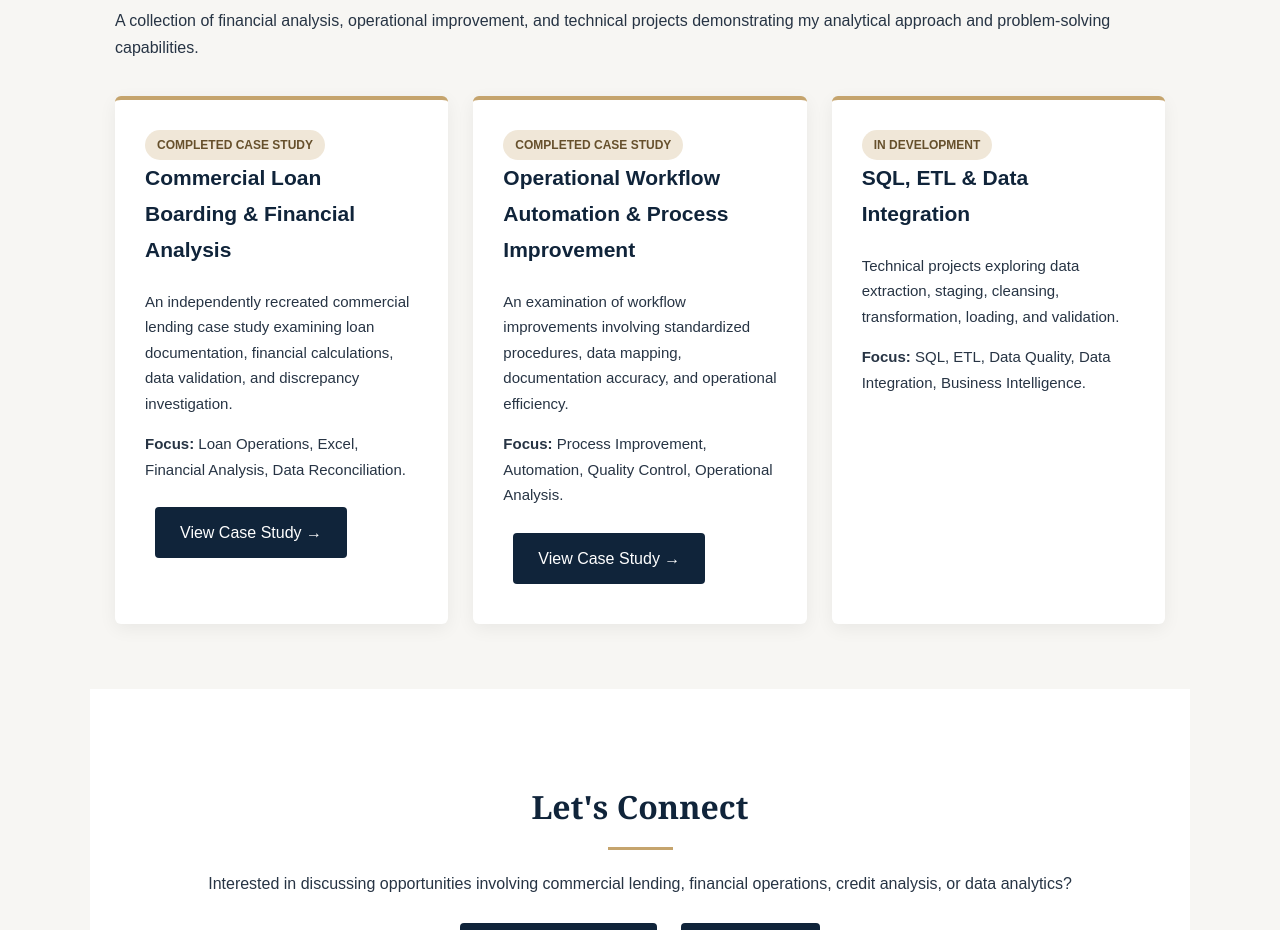
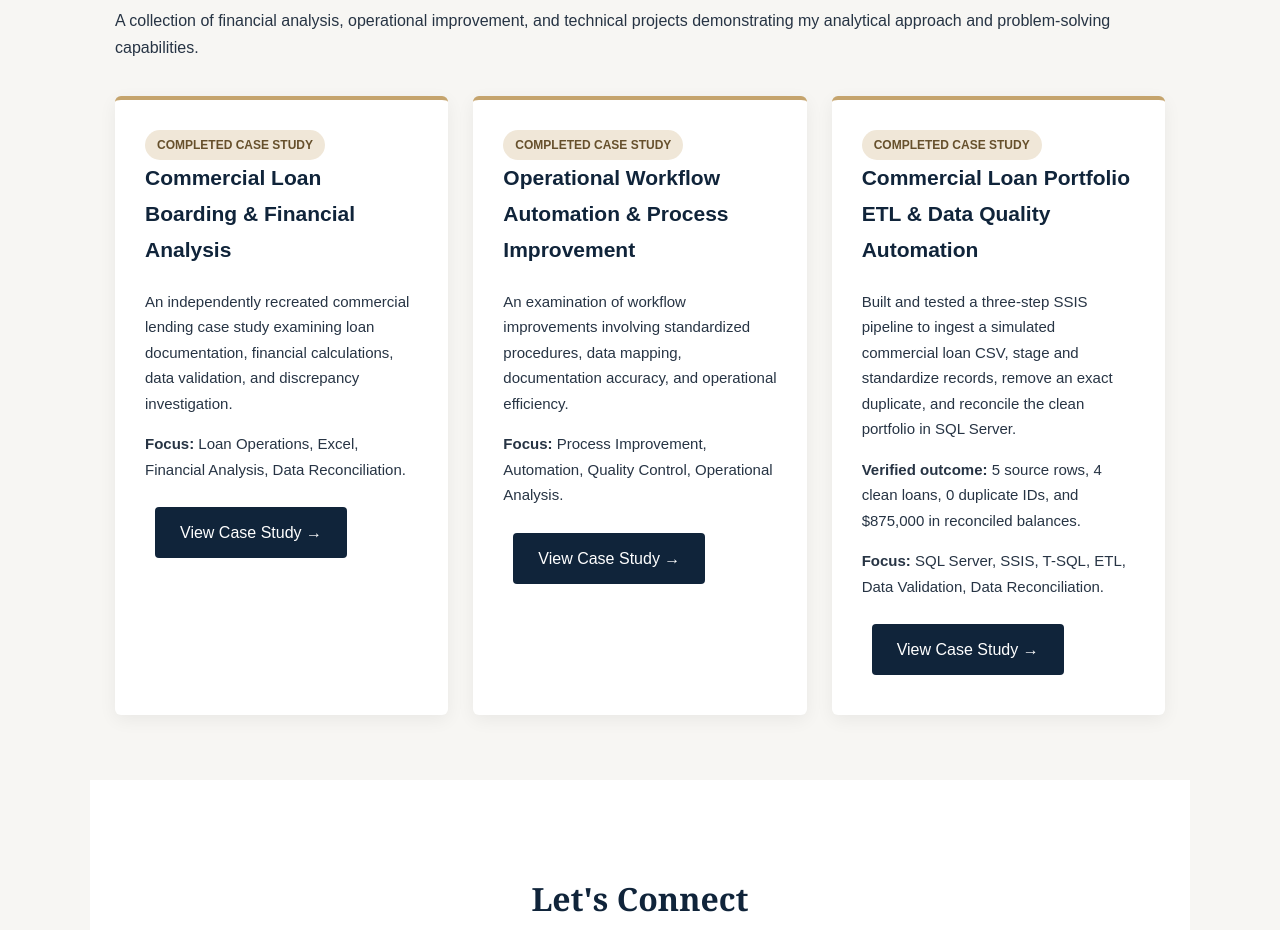
Before and after one commit to Shamitra78/Shamitra78.github.io, a plain HTML site: page index.html in a window 1280 px wide. Shown: the part 1640-2570 px from the top of the page. Drawn offline with Linux system fonts and the light colour scheme.

Commit message:
Publish completed Commercial Loan ETL case stud

```diff
--- a/index.html
+++ b/index.html
@@ -326,21 +326,18 @@ footer {
     </div>
 
     <div class="card">
-     <span class="badge">IN DEVELOPMENT</span>
-
-      <h3>SQL, ETL & Data Integration</h3>
-
+      <span class="badge">COMPLETED CASE STUDY</span>
+      <h3>Commercial Loan Portfolio ETL &amp; Data Quality Automation</h3>
       <p>
-        Technical projects exploring data extraction,
-        staging, cleansing, transformation,
-        loading, and validation.
+        Built and tested a three-step SSIS pipeline to ingest a simulated
+        commercial loan CSV, stage and standardize records, remove an exact
+        duplicate, and reconcile the clean portfolio in SQL Server.
       </p>
-
-      <p>
-        <strong>Focus:</strong> SQL, ETL,
-        Data Quality, Data Integration,
-        Business Intelligence.
-      </p>
+      <p><strong>Verified outcome:</strong> 5 source rows, 4 clean loans,
+        0 duplicate IDs, and $875,000 in reconciled balances.</p>
+      <p><strong>Focus:</strong> SQL Server, SSIS, T-SQL, ETL,
+        Data Validation, Data Reconciliation.</p>
+      <a class="button" href="commercial-loan-etl-case-study[1].html">View Case Study →</a>
     </div>
 
   </div>
```
